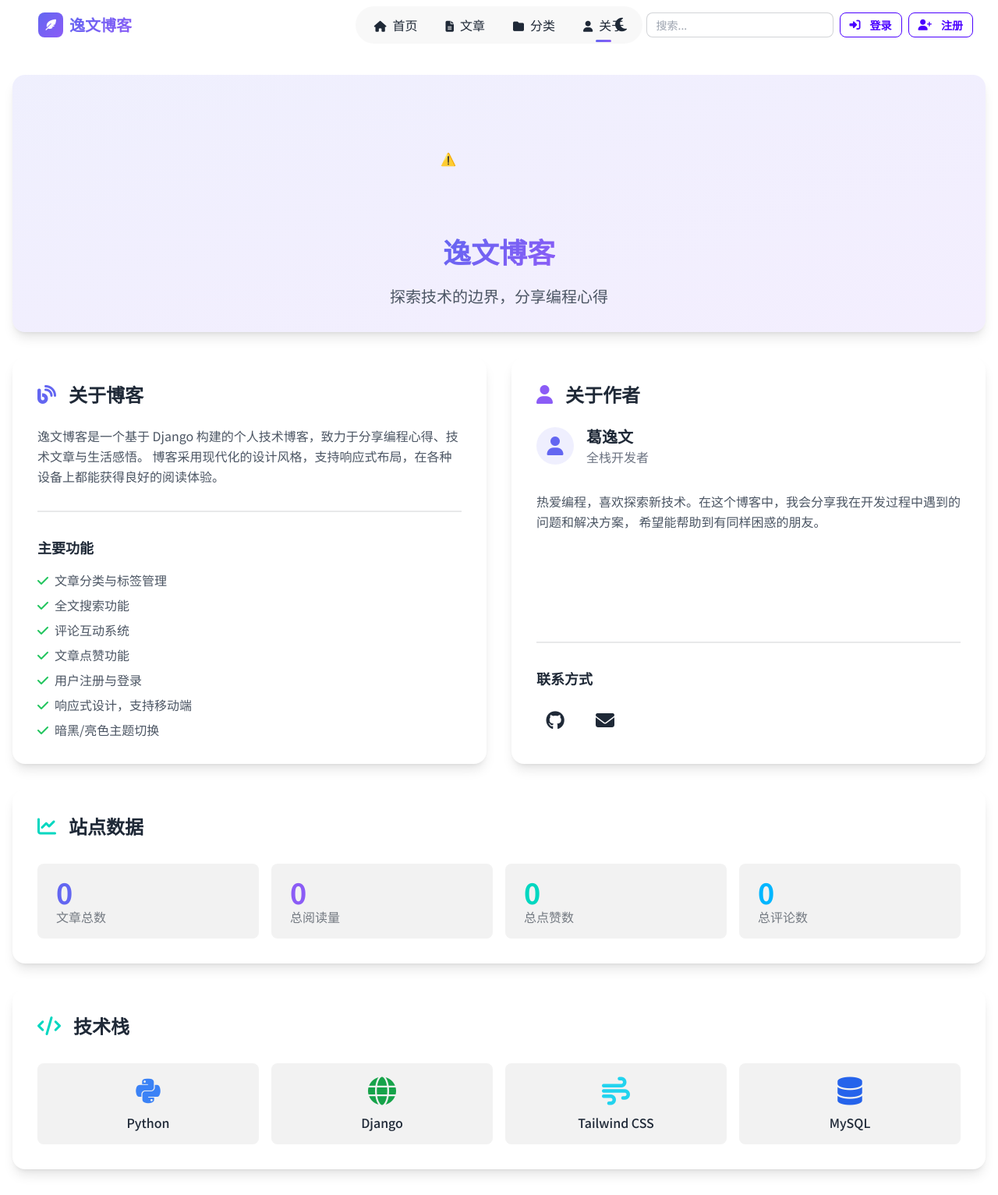
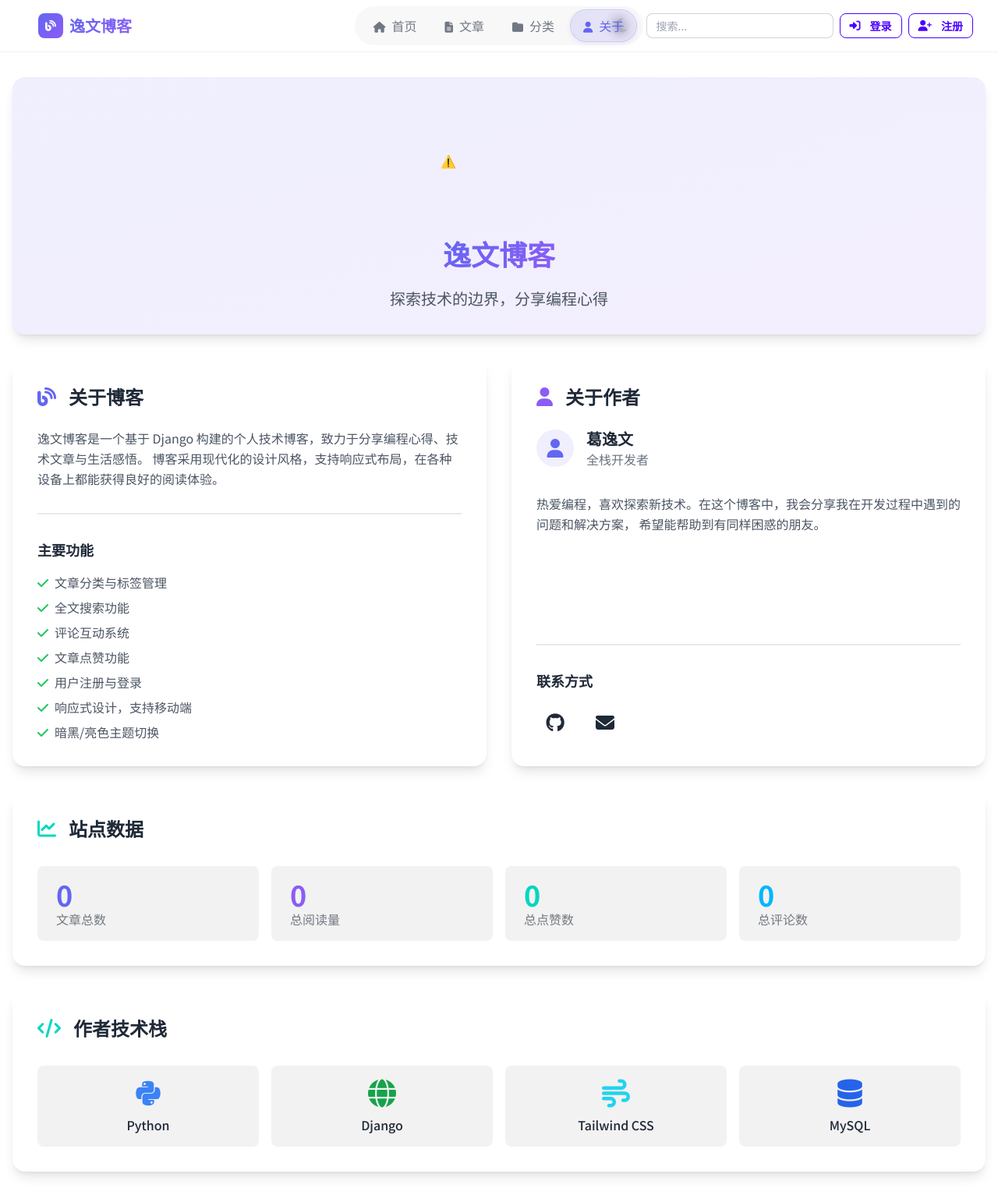
Before and after one commit to 1weN-gpt/YiwenBlog2026, a Django app: page /about/ in a window 1280 px wide. Shown: the top 1533 px of the page at 78% size. Run offline with Django 5.2, Linux system fonts and the light colour scheme; data comes from the database, SQL or seed files in the repository; data that the repository does not hold is empty; some libraries are stand-ins or nearby versions.

Commit message:
Front-end style optimization

```diff
--- a/YiwenBlog/urls.py
+++ b/YiwenBlog/urls.py
@@ -20,7 +20,7 @@ from django.conf import settings
 from django.conf.urls.static import static
 
 urlpatterns = [
-    path('admin/', admin.site.urls),
+    path('myadmingyiwen/', admin.site.urls),
     path('', include('blog.urls', namespace='blog')),
 ]
 
--- a/templates/base.html
+++ b/templates/base.html
@@ -56,35 +56,63 @@
             position: relative;
             padding: 0.5rem 1rem;
             font-weight: 500;
-            color: hsl(var(--bc) / 0.7);
-            transition: all 0.3s ease;
+            color: rgba(55, 65, 81, 0.7);
+            transition: all 0.3s cubic-bezier(0.4, 0, 0.2, 1);
             border-radius: 0.5rem;
+            overflow: hidden;
+        }
+        .nav-link::before {
+            content: '';
+            position: absolute;
+            top: 50%;
+            left: 50%;
+            width: 0;
+            height: 0;
+            background: radial-gradient(circle, rgba(99, 102, 241, 0.2) 0%, transparent 70%);
+            border-radius: 50%;
+            transform: translate(-50%, -50%);
+            transition: all 0.4s cubic-bezier(0.4, 0, 0.2, 1);
+            z-index: -1;
         }
         .nav-link:hover {
-            color: hsl(var(--p));
-            background: hsl(var(--p) / 0.1);
+            color: #6366f1;
+            transform: translateY(-2px);
+        }
+        .nav-link:hover::before {
+            width: 120%;
+            height: 120%;
+        }
+        .nav-link:hover i {
+            transform: scale(1.1) rotate(-5deg);
+        }
+        .nav-link i {
+            transition: transform 0.3s cubic-bezier(0.4, 0, 0.2, 1);
         }
         .nav-link.active {
-            color: hsl(var(--p));
-            background: hsl(var(--p) / 0.15);
+            color: #6366f1;
+            background: linear-gradient(135deg, rgba(99, 102, 241, 0.15) 0%, rgba(139, 92, 246, 0.12) 100%);
+            backdrop-filter: blur(8px);
+            -webkit-backdrop-filter: blur(8px);
+            border: 1px solid rgba(99, 102, 241, 0.2);
+            box-shadow: inset 0 1px 1px rgba(255, 255, 255, 0.3), 0 2px 6px rgba(99, 102, 241, 0.12);
+            border-radius: 9999px;
         }
-        .nav-link.active::after {
-            content: '';
-            position: absolute;
-            bottom: -2px;
-            left: 50%;
-            transform: translateX(-50%);
-            width: 20px;
-            height: 3px;
-            background: linear-gradient(135deg, #6366f1 0%, #8b5cf6 100%);
-            border-radius: 2px;
+        .nav-link.active i {
+            color: #6366f1;
         }
         /* 玻璃拟态导航栏 */
         .glass-nav {
-            background: hsl(var(--b1) / 0.8);
+            background: rgba(255, 255, 255, 0.8);
             backdrop-filter: blur(12px);
             -webkit-backdrop-filter: blur(12px);
-            border-bottom: 1px solid hsl(var(--bc) / 0.05);
+            border-bottom: 1px solid rgba(0, 0, 0, 0.05);
+        }
+        [data-theme="dark"] .nav-link {
+            color: rgba(255, 255, 255, 0.7);
+        }
+        [data-theme="dark"] .glass-nav {
+            background: rgba(30, 30, 30, 0.8);
+            border-bottom: 1px solid rgba(255, 255, 255, 0.05);
         }
     </style>
 
@@ -107,7 +135,7 @@
             </div>
             <a href="{% url 'blog:home' %}" class="btn btn-ghost text-xl font-bold gap-2">
                 <div class="w-8 h-8 rounded-lg bg-gradient-to-br from-primary to-secondary flex items-center justify-center">
-                    <i class="fas fa-feather-alt text-white text-sm"></i>
+                    <i class="fas fa-blog text-white text-sm"></i>
                 </div>
                 <span class="gradient-text hidden sm:inline">逸文博客</span>
             </a>
--- a/templates/blog/about.html
+++ b/templates/blog/about.html
@@ -137,7 +137,7 @@
     <div class="card bg-base-100 shadow-lg">
         <div class="card-body">
             <h2 class="card-title text-2xl mb-6">
-                <i class="fas fa-code text-accent mr-2"></i>技术栈
+                <i class="fas fa-code text-accent mr-2"></i>作者技术栈
             </h2>
             <div class="grid grid-cols-2 md:grid-cols-4 gap-4">
                 {% for tech in tech_stack %}
```
